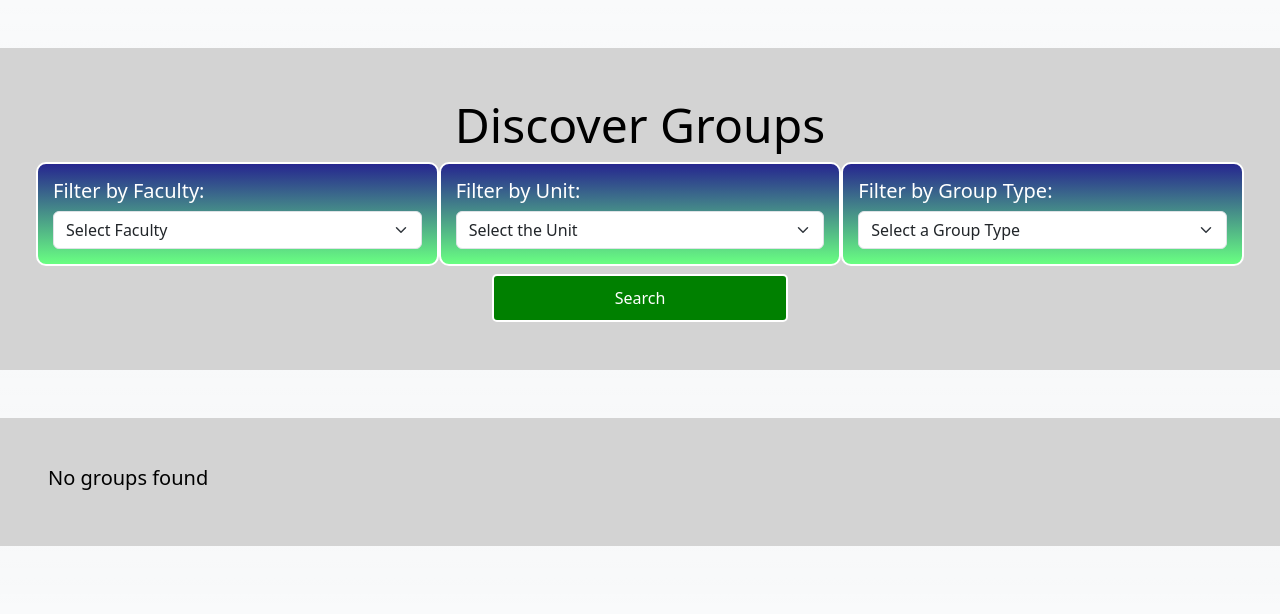
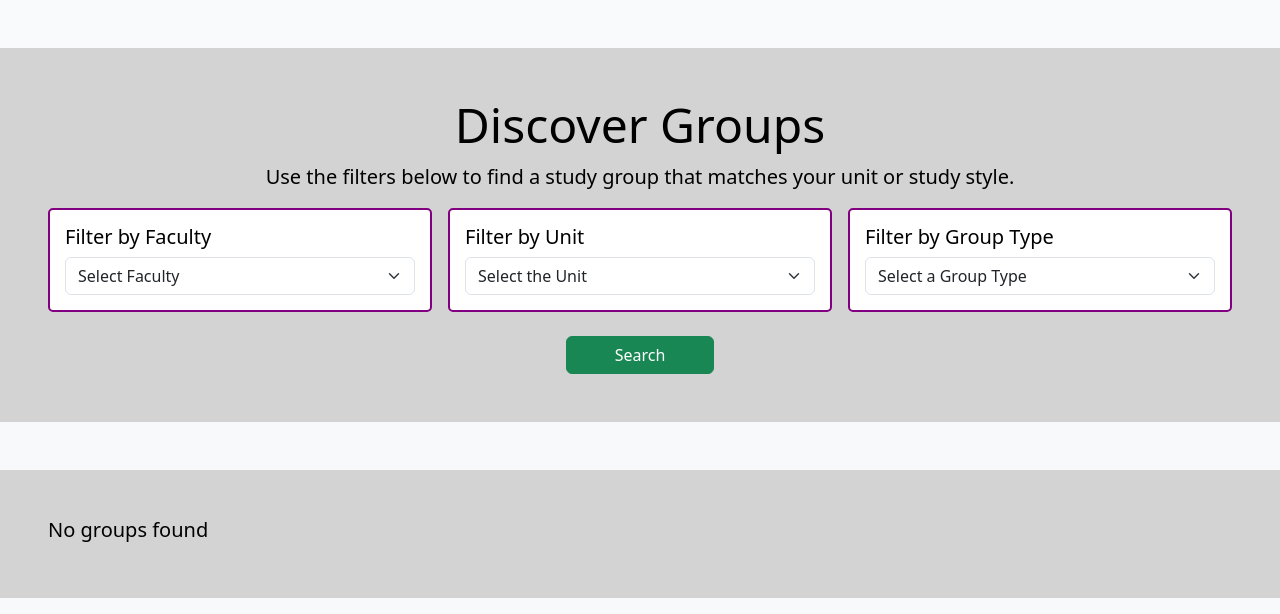
Before and after one commit to Luc45K0h75/UWA-Study-Buddy, a Flask app: page /view-groups in a window 1280 px wide. Shown: the part 64-678 px from the top of the page. Run offline with Flask 3, Linux system fonts and the light colour scheme; data that the repository does not hold is empty.

Commit message:
Restyled view groups filter section

```diff
--- a/templates/viewGroups.html
+++ b/templates/viewGroups.html
@@ -1,6 +1,7 @@
 <!--This is where the view groups page is-->
 
 <!doctype html>
+<html lang="en">
 <head>
     <title>UWA Study Buddy</title>
     <!--Imports bootstrap into the html file.-->
@@ -11,23 +12,27 @@
 
     <!--Imports Lucas's CSS file that overlays bootstrap-->
     <link rel="stylesheet" href="{{ url_for('static', filename='css/style.css') }}">
-
 </head>
 
-<!-- Navbar -->
 <body class="bg-light bg-gradient">
 
     {% include 'navbar.html' %}
 
-
     <!-- Filter Container -->
     <div class="container-fluid p-5 my-5 bg-container container-text">
-        <h5 class="display-5 text-center">Discover Groups</h5>
+        <div class="row">
+            <div class="col text-center">
+                <h1 class="display-5">Discover Groups</h1>
+                <p class="lead">Use the filters below to find a study group that matches your unit or study style.</p>
+            </div>
+        </div>
+
         <form method="GET" action="{{ url_for('view_groups.view_groups') }}">
-        <div class="row">
-            <!-- Filter by Course -->
-            <div class = "col-sm-4 searchbar-secondary-colours searchbar-borders-padding">
-                <h5 class="text-start">Filter by Faculty:</h5>
+            <div class="row g-3">
+                <!-- Filter by Faculty -->
+                <div class="col-md-4">
+                    <div class="card-style card-padding h-100">
+                        <h5 class="text-start">Filter by Faculty</h5>
                         <select name="faculty" class="form-select">
                             <option selected>Select Faculty</option>
                             {% for f in faculties %}
@@ -35,10 +40,12 @@
                             {% endfor %}
                         </select>
                     </div>
+                </div>
 
-            <!-- Filter by Day -->
-            <div class = "col-sm-4 searchbar-secondary-colours searchbar-borders-padding">
-                <h5 class="text-start">Filter by Unit:</h5>
+                <!-- Filter by Unit -->
+                <div class="col-md-4">
+                    <div class="card-style card-padding h-100">
+                        <h5 class="text-start">Filter by Unit</h5>
                         <select name="unit" class="form-select">
                             <option selected>Select the Unit</option>
                             {% for u in units %}
@@ -46,10 +53,12 @@
                             {% endfor %}
                         </select>
                     </div>
+                </div>
 
-            <!-- Filter by Time -->
-            <div class = "col-sm-4 searchbar-secondary-colours searchbar-borders-padding">
-                <h5 class="text-start">Filter by Group Type:</h5>
+                <!-- Filter by Group Type -->
+                <div class="col-md-4">
+                    <div class="card-style card-padding h-100">
+                        <h5 class="text-start">Filter by Group Type</h5>
                         <select name="group_type" class="form-select">
                             <option selected>Select a Group Type</option>
                             {% for g in groupTypes %}
@@ -57,12 +66,12 @@
                             {% endfor %}
                         </select>
                     </div>
-
+                </div>
             </div>
 
-        <div class="row mt-2">
-            <div class="col text-center ">
-                <button type="submit" class="btn searchbar-searchbutton">Search</button>
+            <div class="row mt-4">
+                <div class="col text-center">
+                    <button type="submit" class="btn btn-success px-5">Search</button>
                 </div>
             </div>
         </form>
```
Lines whose indentation alone changed are shown as unchanged.
